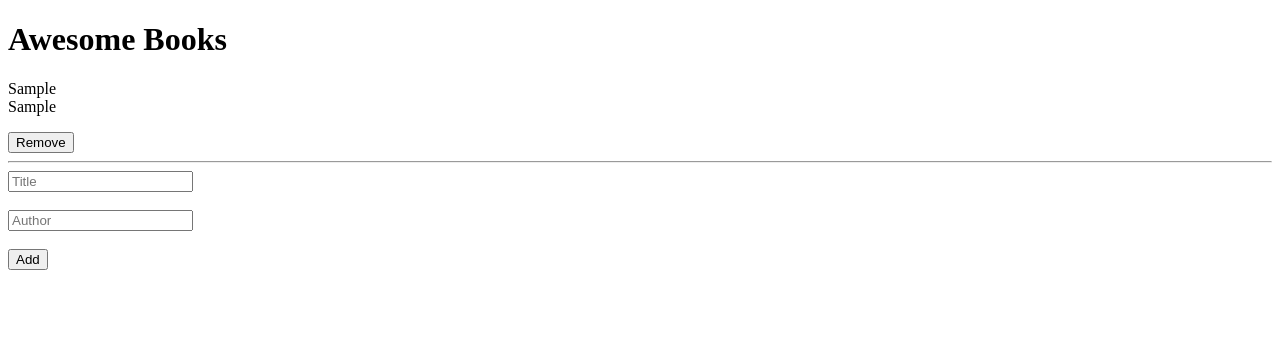
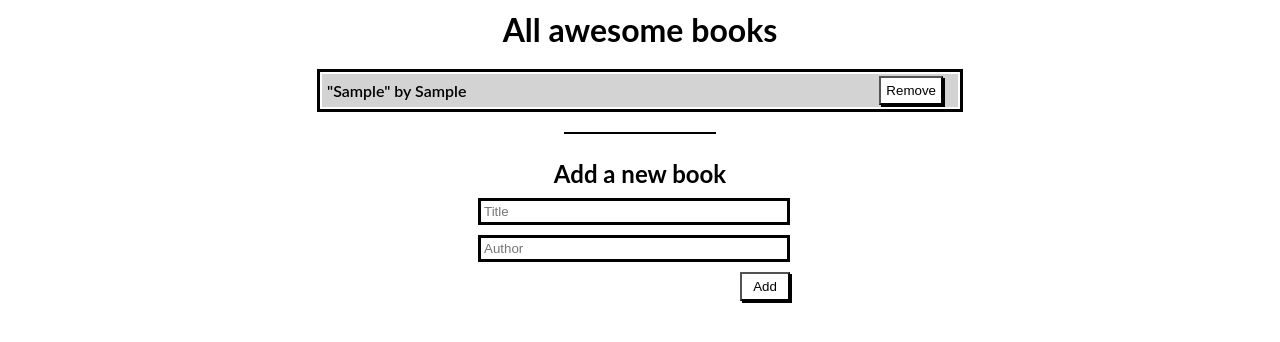
Before and after one commit to alex1779/awesome-books-v4, a plain HTML site: page index.html in a window 1280 px wide. Both pictures are taken after typing "Sample", "Sample" into the empty fields and a click on the button "Add". Drawn offline with Linux system fonts and the light colour scheme.

Commit message:
Adding index.html, css style sheet, js file.

```diff
--- a/css/style.css
+++ b/css/style.css
@@ -1 +1,122 @@
-* { margin: 0; }
+* {
+  margin: 0;
+  padding: 0;
+}
+
+body {
+  font-family: 'Lato', sans-serif;
+}
+
+/* MAIN SECTION */
+.main-section {
+  display: flex;
+  flex-direction: column;
+  align-items: center;
+  justify-content: center;
+}
+
+/* TITLE */
+.title {
+  margin-top: 10px;
+  text-align: center;
+}
+
+/* BOOK LIST SECTION */
+.book-list {
+  width: 50%;
+  min-width: 350px;
+  border: 3px solid black;
+  margin: 20px 10px;
+  padding: 0;
+}
+
+table {
+  width: 100%;
+}
+
+td {
+  padding: 2px 5px 2px;
+}
+
+tr:hover {
+  font-size: 20px !important;
+  background-color: rgb(189, 233, 189) !important;
+  cursor: pointer;
+}
+
+tr:nth-child(odd) {
+  background-color: lightgray;
+}
+
+.book {
+  display: flex;
+  align-items: center;
+  justify-content: space-between;
+}
+
+.book p {
+  color: black;
+  font-weight: 600;
+}
+
+/* LINE SEPARATOR */
+.separator {
+  width: 150px;
+  background-color: black;
+  border: 1.5px solid black;
+}
+
+/* ADD BOOK SECTION */
+.add-book {
+  display: flex;
+  flex-direction: column;
+  margin-top: 15px;
+}
+
+#form {
+  width: 300px;
+  margin-top: 10px;
+  display: flex;
+  flex-direction: column;
+  align-items: flex-end;
+  gap: 10px;
+}
+
+input {
+  width: 100%;
+  padding: 3px;
+  border: 3px solid black;
+}
+
+.btn {
+  padding: 5px;
+  background-color: white;
+  box-shadow: 2px 2px;
+  cursor: pointer;
+  transition: all 2s;
+}
+
+.remove-btn {
+  margin-right: 10px;
+}
+
+.remove-btn:hover {
+  background-color: rgb(208, 19, 19);
+  color: white;
+  font-weight: 600;
+}
+
+#add-book-btn {
+  width: 50px;
+}
+
+#add-book-btn:hover {
+  background-color: rgb(27, 120, 27);
+  color: white;
+  font-weight: 600;
+}
+
+/* Empty Library */
+.empty-libray {
+  margin-left: 10px;
+}
--- a/index.html
+++ b/index.html
@@ -1,24 +1,30 @@
 <!DOCTYPE html>
 <html lang="en">
+
 <head>
   <meta charset="UTF-8">
   <meta http-equiv="X-UA-Compatible" content="IE=edge">
   <meta name="viewport" content="width=device-width, initial-scale=1.0">
-    	<title>Awesome books</title>
+  <title>Awesome Books</title>
+  <link rel="stylesheet" href="./css/style.css">
 </head>
+
 <body>
   <main class="main-section">
-            <h1>Awesome Books</h1>
+    <h1 class="title">All awesome books</h1>
     <section class="book-list" id="book-list"></section>
+    <hr class="separator">
     <section class="add-book" id="add-book">
+      <h2 class="title">Add a new book</h2>
       <form action="" method="post" id="form">
-                    <input type="text" placeholder="Title" id="title" minlength=3><br><br>
+        <input type="text" placeholder="Title" id="title" minlength=3>
         <input type="text" placeholder="Author" id="author" minlength=3>
-                    <br><br>
-                    <button type="submit">Add</button>
+        <button class="btn add-book-btn" id="add-book-btn" type="submit">Add</button>
       </form>
     </section>
   </main>
-    	<script src="js/index.js"></script>
+  <script src="js/index.js" type="module"></script>
+  <script src="js/class.js" type="module"></script>
 </body>
+
 </html>
--- /dev/null
+++ b/js/class.js
@@ -0,0 +1,8 @@
+class Book {
+  constructor(title, author) {
+    this.title = title;
+    this.author = author;
+  }
+}
+
+export default Book;
--- a/js/index.js
+++ b/js/index.js
@@ -1,61 +1,117 @@
-let listBooks = [];
-// Local Storage
-const saveToLocalStorage = () => {
-  localStorage.setItem('Library', JSON.stringify(listBooks));
-};
+import Book from './class.js';
 
-const getDataFromLocalStorage = () => {
-  const data = JSON.parse(localStorage.getItem('Library'));
-  if (data !== null) {
-    listBooks = data;
+class Library {
+  constructor() {
+    this.books = [];
   }
-};
 
-function displayBooks() {
-  const section = document.querySelector('#book-list');
-  let books = '';
-  getDataFromLocalStorage();
+  saveToLocalStorage() {
+    localStorage.setItem('MY-Library', JSON.stringify(this.books));
+  }
 
-  listBooks.forEach((book, index) => {
-    books += `<article class="book">
-    <p>${book.title} <br> ${book.author}</p>
-    <button type="button" id="${index}" class="remove-btn" onclick="removeBook(${index})">Remove</button>
-    <hr>
-  </article>`;
-  });
+  getDataFromLocalStorage() {
+    try {
+      const data = JSON.parse(localStorage.getItem('MY-Library'));
+      if (data !== null) {
+        this.books = data;
+      }
+    } catch (error) {
+      this.saveToLocalStorage();
+    }
+  }
 
-  if (listBooks.length === 0) {
-    books = '<p>Library is empty...</p>';
+  addBook() {
+    const form = document.querySelector('#form');
+    const title = document.querySelector('#title');
+    const author = document.querySelector('#author');
+    const bookTitle = title.value;
+    const bookAuthor = author.value;
+
+    if (bookTitle.trim().length !== 0 && bookAuthor.trim().length !== 0) {
+      const objBook = new Book(bookTitle, bookAuthor);
+      this.books.push(objBook);
+      this.saveToLocalStorage();
+      this.getBooks();
+      form.reset();
+    }
+
+    const buttons = document.querySelectorAll('button');
+    buttons.forEach((button, index) => {
+      if (Number.isInteger(parseInt(button.id, 10))) {
+        button.addEventListener('click', (e) => {
+          removeBookFromDOM(index);
+          return e;
+        });
+      }
+    });
   }
-  section.innerHTML = books;
+
+  getBooks() {
+    const section = document.querySelector('#book-list');
+    this.getDataFromLocalStorage();
+    let books = '<table>';
+    this.books.forEach((book, index) => {
+      books += `<tr>
+      <td>
+        <article class="book">
+          <p>"${book.title}" by ${book.author}</p>
+          <button type="button" id="${index}" class="btn remove-btn">Remove</button>
+        </article>
+      </td>
+    </tr>
+    `;
+    });
+    if (this.books.length === 0) {
+      books
+        += '<tr><td<p class="empty-libray">Library is empty...</p></td></tr>';
+    }
+    books += '</table>';
+    section.innerHTML = books;
+  }
+
+  removeBook(bookId) {
+    const filteredBooks = this.books.filter((book, index) => bookId !== index);
+    this.books = filteredBooks;
+    this.saveToLocalStorage();
+    this.getBooks();
+  }
 }
 
-function removeBook(id) {
-  listBooks = listBooks.filter((book, index) => index !== id);
-  saveToLocalStorage();
-  displayBooks();
-}
+// let listBooks
+const listBooks = new Library();
 
-function addBook() {
-  const title = document.querySelector('#title');
-  const author = document.querySelector('#author');
-  const bookTitle = title.value;
-  const bookAuthor = author.value;
-  if (bookTitle.trim().length !== 0 && bookAuthor.trim().length !== 0) {
-    const objBook = { title: bookTitle, author: bookAuthor };
-    listBooks.push(objBook);
-    saveToLocalStorage();
-    displayBooks();
-    title.value = '';
-    author.value = '';
+function removeBookFromDOM(id) {
+  if (id !== -1) {
+    listBooks.removeBook(id);
   }
+
+  const buttons = document.querySelectorAll('button');
+  buttons.forEach((button, index) => {
+    if (Number.isInteger(parseInt(button.id, 10))) {
+      button.addEventListener('click', (e) => {
+        removeBookFromDOM(index);
+        return e;
+      });
+    }
+  });
 }
 
 const form = document.querySelector('#form');
 form.addEventListener('submit', (event) => {
   event.preventDefault();
-  addBook();
+  listBooks.addBook();
 });
 
-displayBooks();
-removeBook();
+listBooks.getDataFromLocalStorage();
+listBooks.getBooks();
+removeBookFromDOM(-1);
+
+const buttons = document.querySelectorAll('button');
+buttons.forEach((button, index) => {
+  if (Number.isInteger(parseInt(button.id, 10))) {
+    button.addEventListener('click', (e) => {
+      removeBookFromDOM(index);
+      return e;
+    });
+  }
+});
```
Lines whose indentation alone changed are shown as unchanged.
